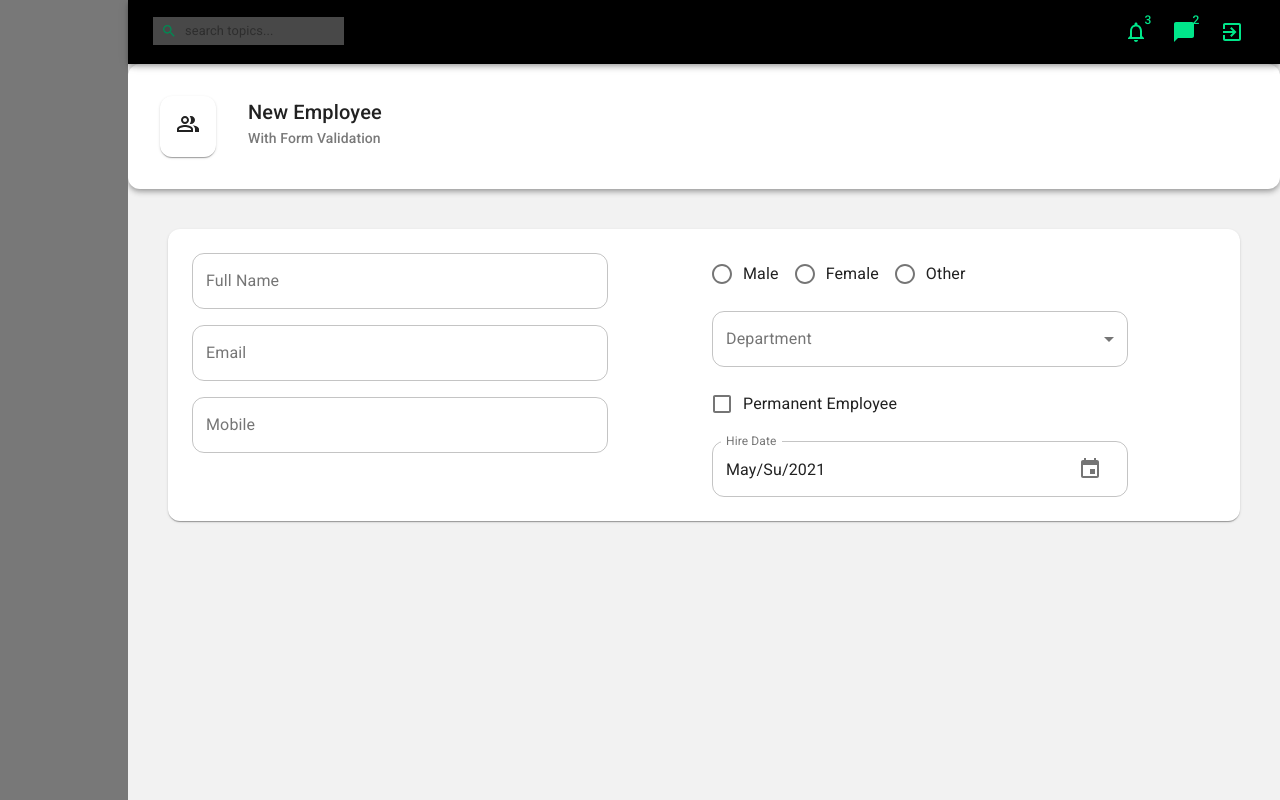
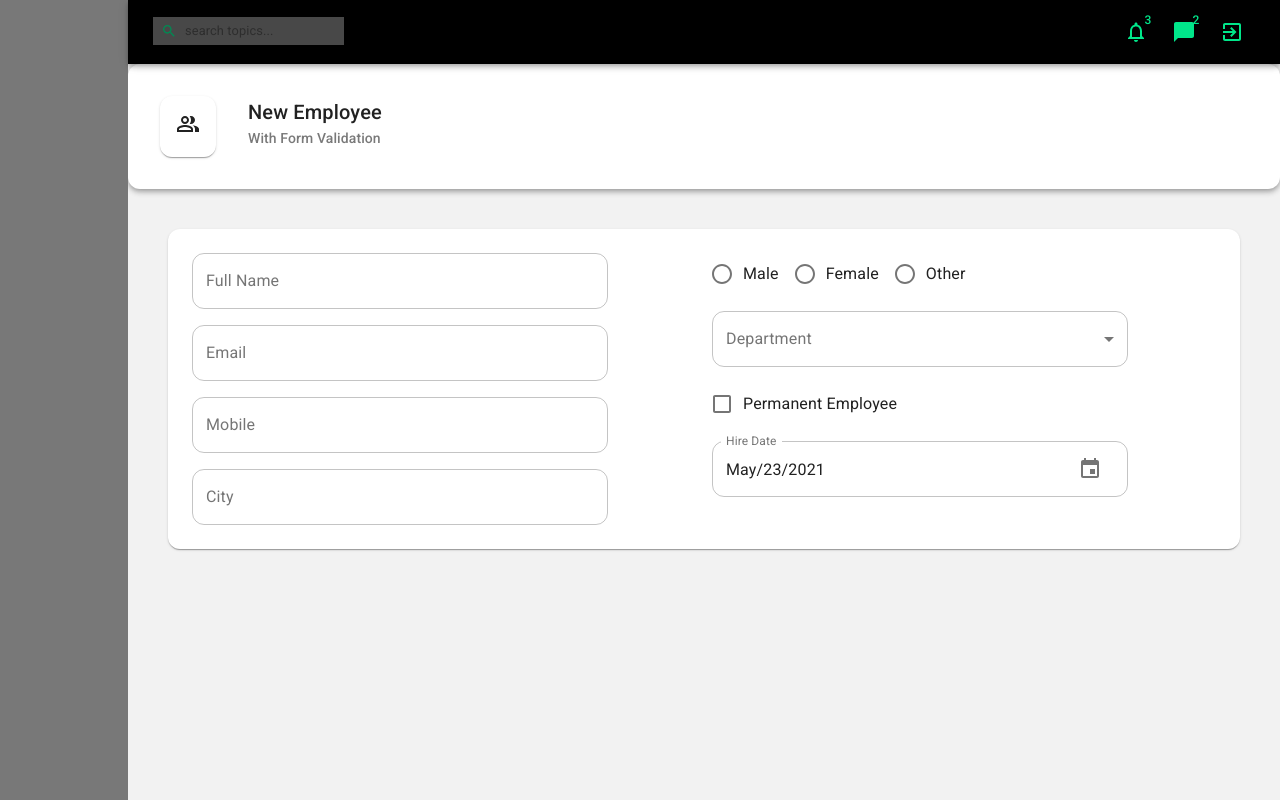
Before and after one commit to AmarnathN/material-ui-react, a React (Create React App) app: page / in a window 1280 px wide. Built offline with nearby package versions, Linux system fonts and the light colour scheme.

Commit message:
Add missing fields to form

```diff
--- a/src/components/controls/DatePicker.js
+++ b/src/components/controls/DatePicker.js
@@ -15,7 +15,7 @@ const DatePicker = (props) => {
         variant="inline"
         inputVariant="outlined"
         label={label}
-        format="MMM/dd/yyyy"
+        format="MMM/DD/yyyy"
         name={name}
         value={value}
         onChange={(date) => onChange(convertToDefaultEventParam(name, date))}
--- a/src/pages/employee/EmployeeForm.js
+++ b/src/pages/employee/EmployeeForm.js
@@ -31,6 +31,7 @@ const EmployeeForm = () => {
           <MyControls.Input label="Full Name" value={values.fullName} onChange={handleInputChange} name="fullName" />
           <MyControls.Input label="Email" value={values.email} onChange={handleInputChange} name="email" />
           <MyControls.Input label="Mobile" value={values.mobile} onChange={handleInputChange} name="mobile" />
+          <MyControls.Input label="City" value={values.city} onChange={handleInputChange} name="city" />
         </Grid>
         <Grid item xs={6}>
           <MyControls.RadioGroup name="gender" value={values.gender} onChange={handleInputChange} items={genderItems} />
```
